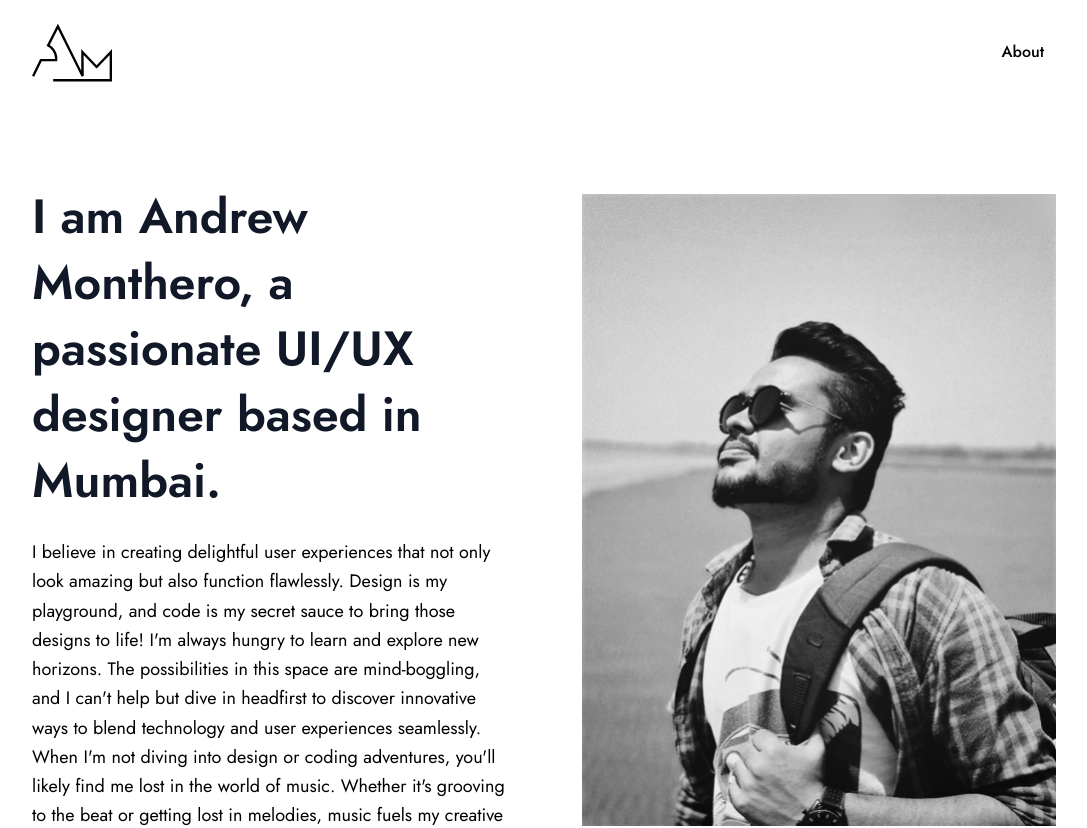
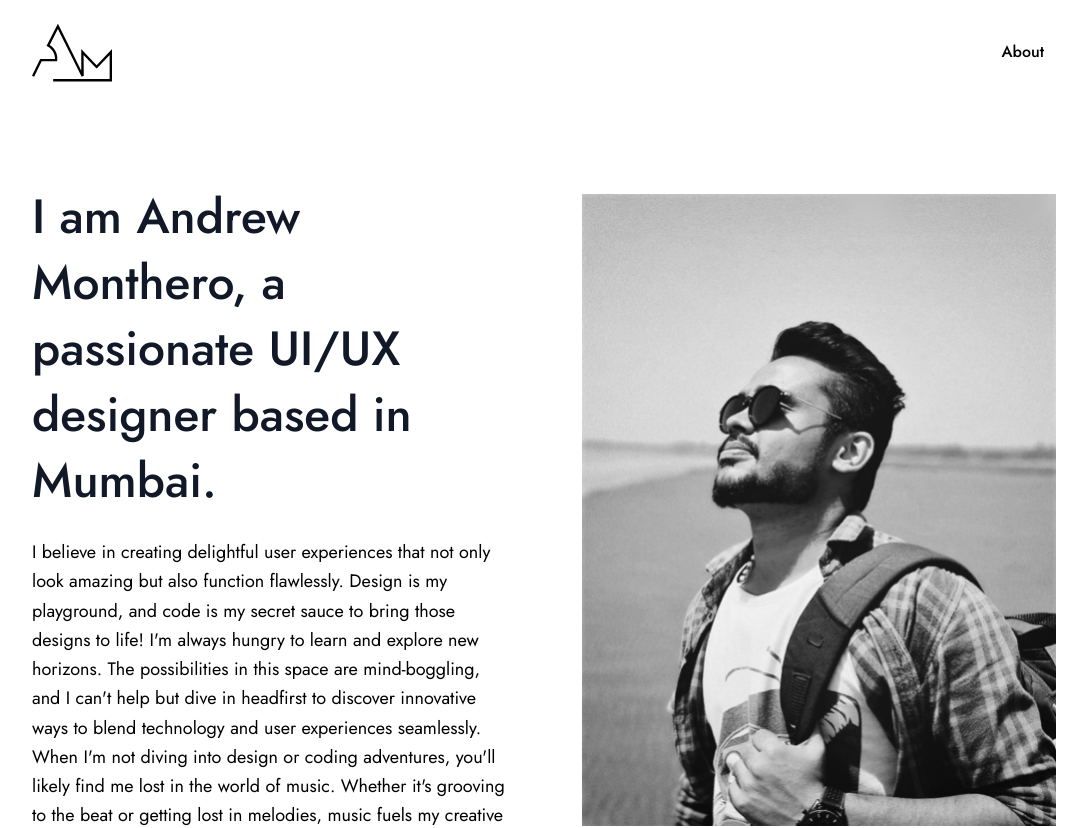
Before and after one commit to Andrew-Monthero/design_portfolio, a Next.js app: page /about in a window 1280 px wide. Shown: the top 828 px of the page, without its empty margins (96-1183 px from the left). Built offline with nearby package versions, Linux system fonts and the light colour scheme.

Commit message:
tenth commit

```diff
--- a/app/(site)/about/page.tsx
+++ b/app/(site)/about/page.tsx
@@ -7,7 +7,7 @@ export default function AboutMe() {
     <div>
       <div className='mx-[1rem] mt-[8rem] md:mt-[10rem]  md:max-w-screen-lg md:mx-auto grid md:grid-cols-2 grid-cols-1 lg:max-h-full md:gap-[4.8rem] gap-[2.4rem] items-center'>
         <div>
-          <h2 className='leading-normal tracking-normals lg:text-5xl lg:leading-snug  text-gray-900'>
+          <h2 className='leading-normal tracking-normals lg:text-5xl lg:leading-snug font-medium text-gray-900'>
             I am Andrew Monthero, a passionate UI/UX designer based in Mumbai.
           </h2>
           <p className='mt-[1rem] font-normal leading-relaxed tracking-normal text-[1.125rem]'>
```
